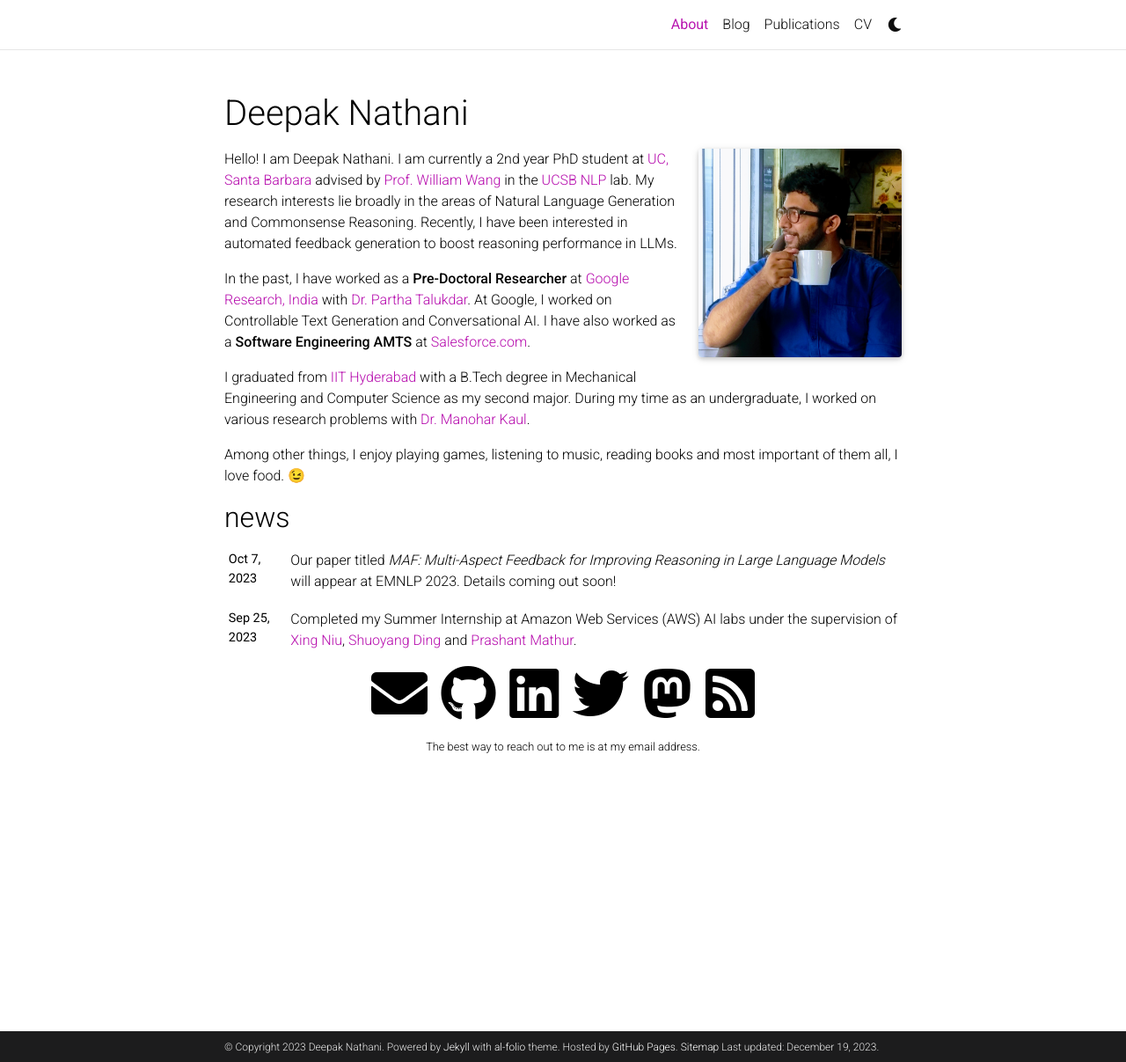
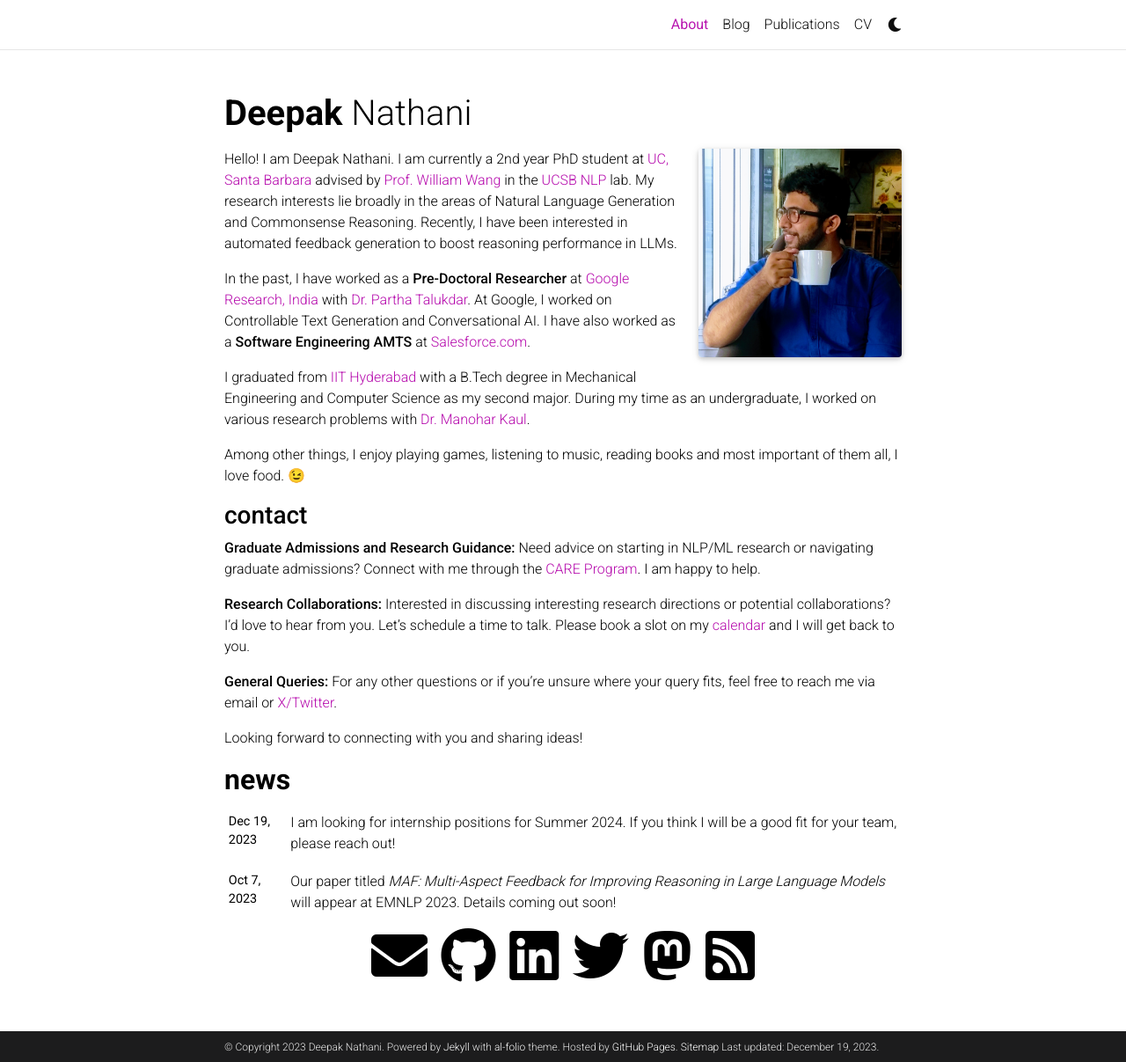
Before and after one commit to deepakn97/deepakn97.github.io, a Jekyll site: the page built from _pages/about.md, in a window 1280 px wide and 1207 px high. Shown: the whole window at 88% size. Built offline with Jekyll 4.4.1, drawn with Linux system fonts in a browser that asks for light colours; full-size pictures stand in for the smaller copies a plugin makes; emoji names are drawn with the system emoji font; comment, search, counter and statistics services are not loaded; a style sheet for code colours, icons or effects is not loaded.

Commit message:
added contact section, modified theme, added news

```diff
--- a/_config.yml
+++ b/_config.yml
@@ -2,7 +2,7 @@
 # Site settings
 # -----------------------------------------------------------------------------
 
-title: Deepak Nathani # the website title (if blank, full name will be used instead)
+title: blank # the website title (if blank, full name will be used instead)
 first_name: Deepak
 middle_name:
 last_name: Nathani
@@ -12,8 +12,8 @@
 footer_text: >
   Powered by <a href="https://jekyllrb.com/" target="_blank">Jekyll</a> with <a href="https://github.com/alshedivat/al-folio">al-folio</a> theme.
   Hosted by <a href="https://pages.github.com/" target="_blank">GitHub Pages</a>.
-  <a href="https://deepakn97.github.io/sitemap.xml">Sitemap</a>
-# keywords: computer science, natural language processing, Deepak Nathani, personal website, academic, Ph.D., Research # add your own keywords or leave empty
+  <a href="https://www.dnathani.net/sitemap.xml">Sitemap</a>
+keywords: computer science, natural language processing, Deepak Nathani, personal website, academic, Ph.D., Research # add your own keywords or leave empty
 
 lang: en # the language of your site (for example: en, fr, cn, ru, etc.)
 icon:  💻  # the emoji used as the favicon (alternatively, provide image name in /assets/img/)
@@ -32,8 +32,8 @@
 highlight_theme_dark: native    # https://github.com/jwarby/jekyll-pygments-themes
 
 # repo color theme
-repo_theme_light: default       # https://github.com/anuraghazra/github-readme-stats/blob/master/themes/README.md
-repo_theme_dark: dark           # https://github.com/anuraghazra/github-readme-stats/blob/master/themes/README.md
+repo_theme_light: calm # https://github.com/anuraghazra/github-readme-stats/blob/master/themes/README.md
+repo_theme_dark: calm # https://github.com/anuraghazra/github-readme-stats/blob/master/themes/README.md
 
 # -----------------------------------------------------------------------------
 # RSS Feed
@@ -74,7 +74,7 @@
 linkedin_username: deepak-nathani # your LinkedIn user name
 telegram_username: # your Telegram user name
 scholar_userid: HZSadHkAAAAJ&hl=en # your Google Scholar ID
-semanticscholar_id: # your Semantic Scholar ID
+semanticscholar_id: 51130642 # your Semantic Scholar ID
 whatsapp_number: # your WhatsApp number (full phone number in international format. Omit any zeroes, brackets, or dashes when adding the phone number in international format.)
 orcid_id: # your ORCID ID
 medium_username: # your Medium username
@@ -96,7 +96,7 @@
 facebook_id: # your facebook id
 discord_id: # your discord id (18-digit unique numerical identifier)
 
-contact_note: The best way to reach out to me is at my email address.
+contact_note:
 
 # -----------------------------------------------------------------------------
 # Analytics and search engine verification
--- a/_includes/news.html
+++ b/_includes/news.html
@@ -1,6 +1,6 @@
 
           <div class="news">
-            <h2>news</h2>
+            <h2 class="font-weight-bold">news</h2>
             {% if site.news != blank -%}
             {%- assign news_size = site.news | size -%}
             <div class="table-responsive" {% if site.news_scrollable and news_size > 3 %}style="max-height: 10vw"{% endif %}>
--- a/_pages/about.md
+++ b/_pages/about.md
@@ -18,6 +18,7 @@
 social: true  # includes social icons at the bottom of the page
 ---
 
+<!-- modify this section to include main research interests -->
 Hello! I am Deepak Nathani. I am currently a 2nd year PhD student at [UC, Santa Barbara](https://www.cs.ucsb.edu/) advised by [Prof. William Wang](https://sites.cs.ucsb.edu/~william/) in the [UCSB NLP](http://nlp.cs.ucsb.edu/) lab. My research interests lie broadly in the areas of Natural Language Generation and Commonsense Reasoning. Recently, I have been interested in automated feedback generation to boost reasoning performance in LLMs.
 
 In the past, I have worked as a **Pre-Doctoral Researcher** at [Google Research, India](https://research.google/locations/india/) with [Dr. Partha Talukdar](https://research.google/people/ParthaTalukdar/). At Google, I worked on Controllable Text Generation and Conversational AI. I have also worked as a **Software Engineering AMTS** at [Salesforce.com](https://www.salesforce.com/).
@@ -25,3 +26,17 @@
 I graduated from [IIT Hyderabad](https://iith.ac.in/) with a B.Tech degree in Mechanical Engineering and Computer Science as my second major. During my time as an undergraduate, I worked on various research problems with [Dr. Manohar Kaul](https://manukaul.github.io/).
 
 Among other things, I enjoy playing games, listening to music, reading books and most important of them all, I love food. :wink:
+
+<!-- Add Career Philosophy -->
+
+### **contact**
+
+
+
+**Graduate Admissions and Research Guidance:** Need advice on starting in NLP/ML research or navigating graduate admissions? Connect with me through the [CARE Program](https://care-program.github.io/). I am happy to help.
+
+**Research Collaborations:** Interested in discussing interesting research directions or potential collaborations? I'd love to hear from you. Let's schedule a time to talk. Please book a slot on my [calendar](https://fantastical.app/dnathani/appointments) and I will get back to you.
+
+**General Queries:** For any other questions or if you're unsure where your query fits, feel free to reach me via email or [X/Twitter](https://twitter.com/deepaknathani11).
+
+Looking forward to connecting with you and sharing ideas!
--- a/_sass/_themes.scss
+++ b/_sass/_themes.scss
@@ -38,7 +38,7 @@
   --global-code-bg-color: #{$code-bg-color-dark};
   --global-text-color: #{$grey-color-light};
   --global-text-color-light: #{$grey-color-light};
-  --global-theme-color: #{$cyan-color};
+  --global-theme-color: #FF8080;
   --global-hover-color: #{$cyan-color};
   --global-footer-bg-color: #{$grey-color-light};
   --global-footer-text-color: #{$grey-color-dark};
```
Also changed, not shown: _bibliography/papers.bib (+14 -12 lines), _news/announcement_10.md (added, +7 -0 lines).
